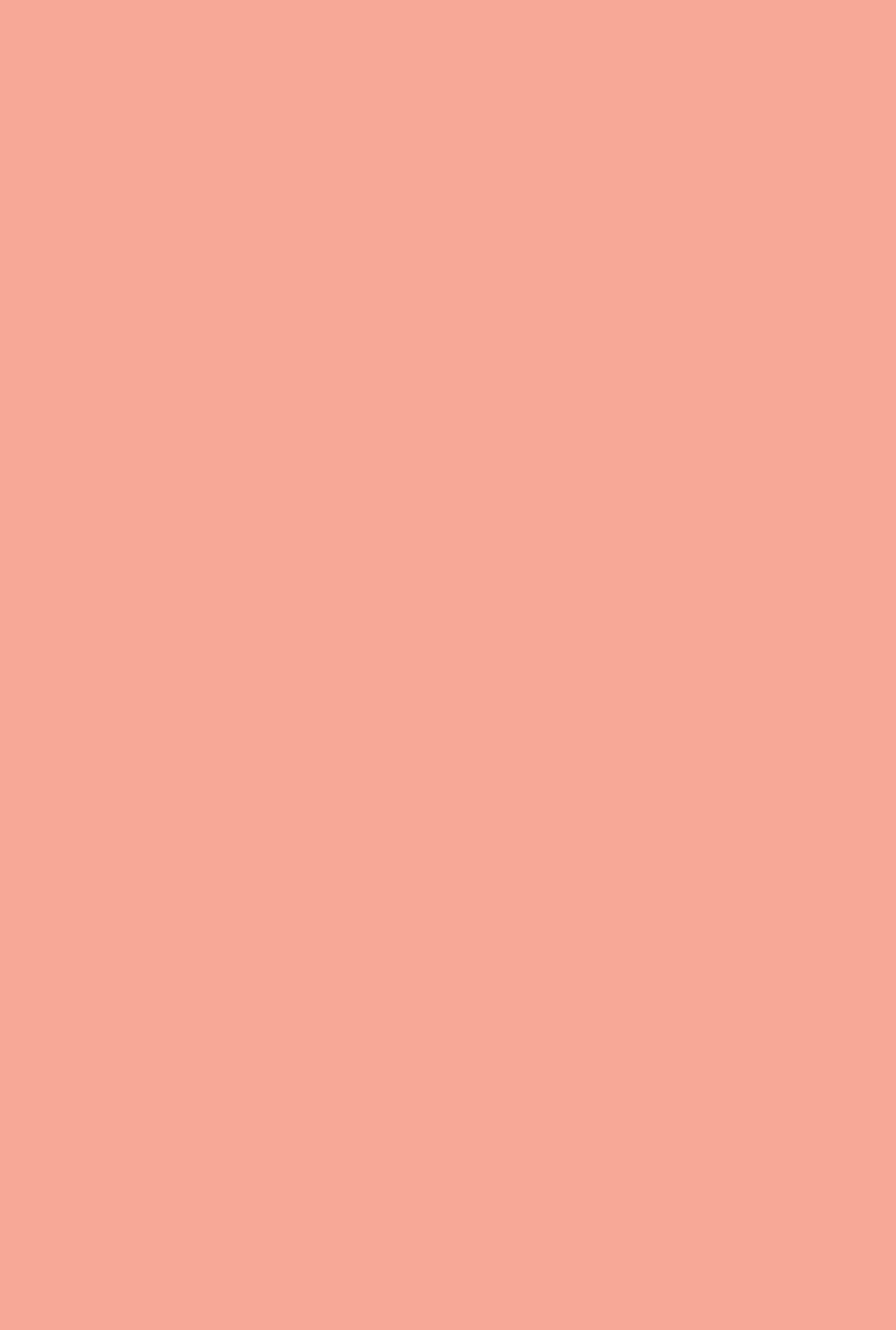
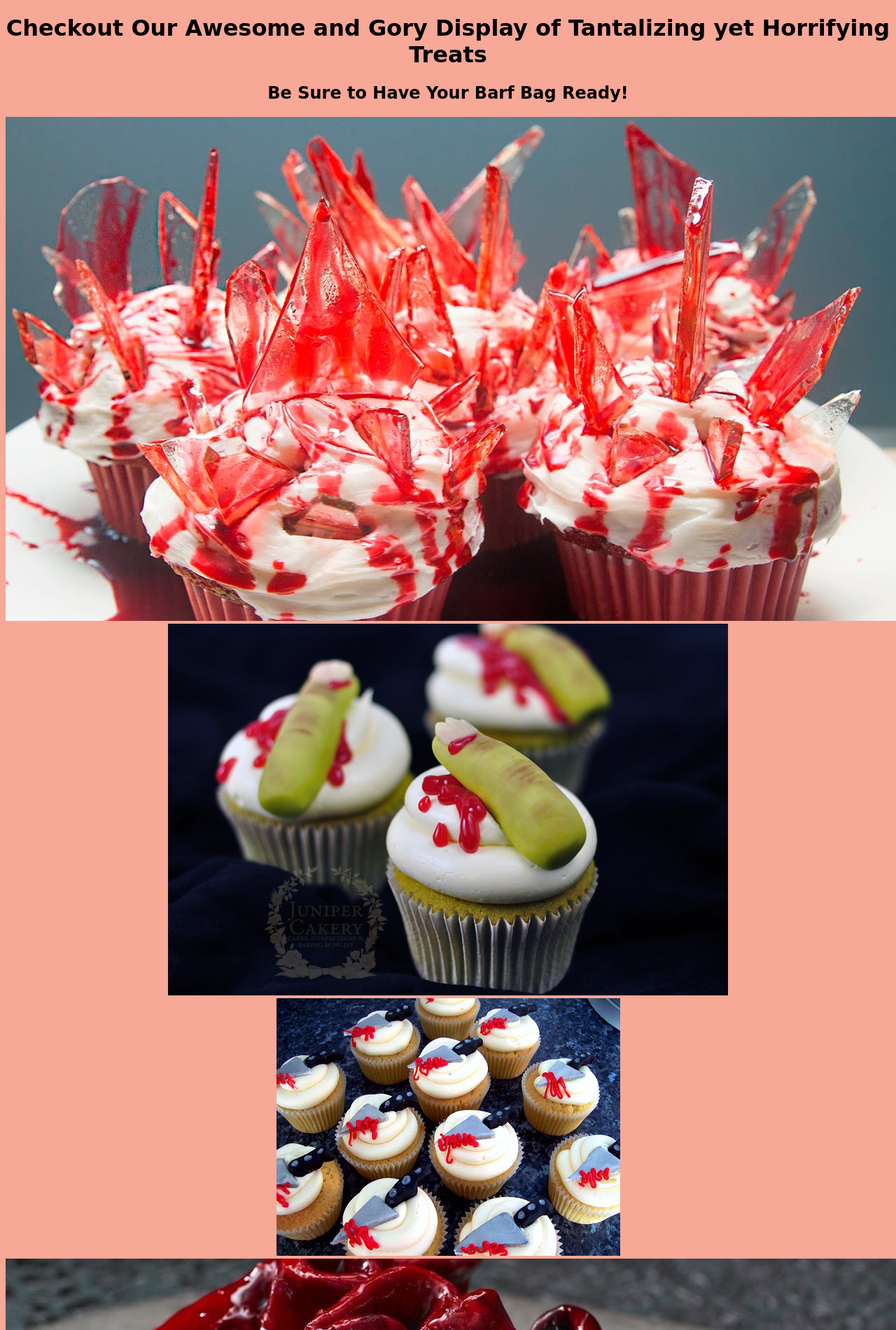
Before and after one commit to calvincushman/gory-cupcakes, a plain HTML site: page gallery.html in a window 1280 px wide. Shown: the top 1900 px of the page at 70% size. Before the commit the page ends 800 px from the top, so only its background shows below. Drawn offline with Linux system fonts and the light colour scheme; files that its build step writes are made by us from their sources.

Commit message:
Add images to gallery.html

```diff
--- a/gallery.html
+++ b/gallery.html
@@ -3,9 +3,14 @@
   <head>
     <meta charset="utf-8">
     <link href="styles.css" rel="stylesheet" type="text/css">
-    <title></title>
+    <title>Gallery</title>
   </head>
   <body>
-
+    <h1>Checkout Our Awesome and Gory Display of Tantalizing yet Horrifying Treats</h1>
+    <h2>Be Sure to Have Your Barf Bag Ready!</h2>
+    <img src="img/broken_glass_cupcake.jpg" alt="A picture of a faux glass cupcake" />
+    <img src="img/finger_cupcake.jpg" alt="A picture of a finger cupcake" />
+    <img src="img/knife_cake.png" alt="A piture of a knife cake" />
+    <img src="img/zombie_cupcake.jpg" alt="A picture of a zombie cupcake" />
   </body>
 </html>
```
Also changed, not shown: locations.html (+1 -1 lines), menu.html (+1 -1 lines), img/broken_glass_cupcake.jpg (added), img/finger_cupcake.jpg (added), img/knife_cake.png (added), img/zombie_cupcake.jpg (added).
